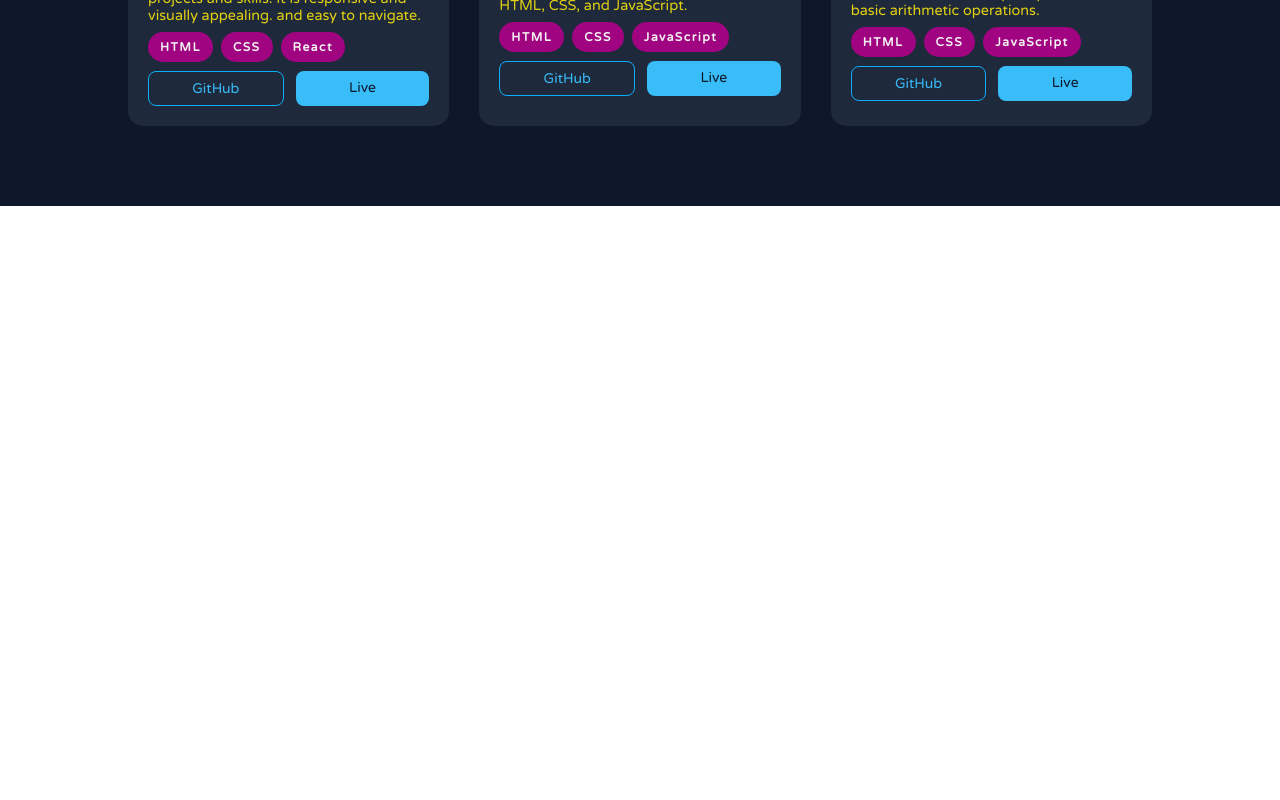
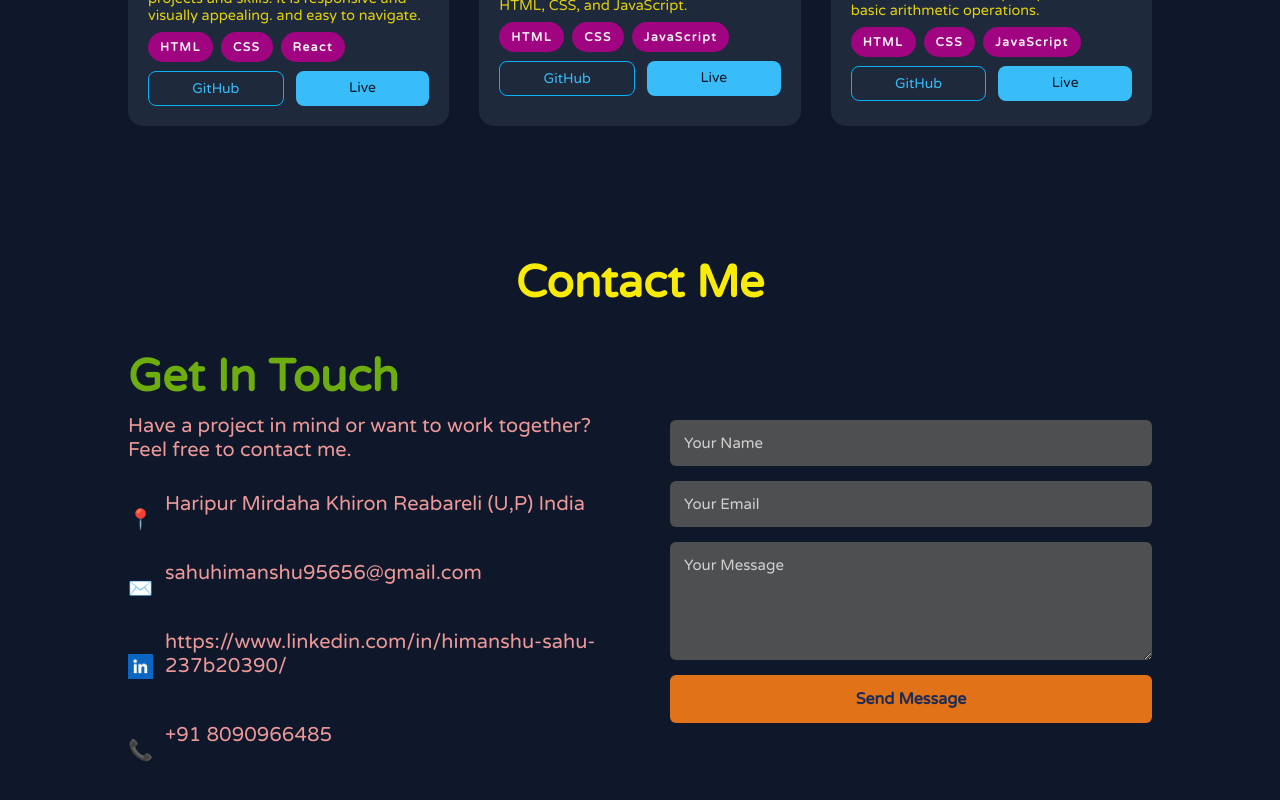
Before and after one commit to himanshu928/Portfolio-, a React (Vite) app: page / in a window 1280 px wide. Shown: the part 1769-2569 px from the top of the page. Before the commit the page ends 1975 px from the top, so only its background shows below. Built offline with nearby package versions, Linux system fonts and the light colour scheme.

Commit message:
feat: adding contact section

```diff
--- a/src/App.jsx
+++ b/src/App.jsx
@@ -4,6 +4,7 @@ import Navbar from './components/Navbar'
 import Hero from './components/HeroSection'
 import Skills from './components/Skills'
 import Projects from './components/Projects'
+import Contact from './components/Contact'
 
 function App() {
   const [count, setCount] = useState(0)
@@ -14,6 +15,7 @@ function App() {
       <Hero />
       <Skills />
       <Projects />
+      <Contact />
     </>
   )
 }
--- /dev/null
+++ b/src/Styles/Contact.css
@@ -0,0 +1,94 @@
+.contact {
+  padding: 50px 10%;
+  background-color: #0f172a;
+  color: #fff;
+}
+
+.contact-wrapper {
+  display: flex;      /* axe layout */
+  gap: 60px;
+  align-items: center;
+}
+
+.Heading-container {
+  text-align: center;
+  margin-bottom: 40px;
+  font-size: 30px;
+  color: rgb(247, 235, 7);
+}
+
+/* Left */
+.contact-left {
+  flex: 1;
+}
+
+.contact-left h2 {
+  font-size: 45px;
+  margin-bottom: 10px;
+  color: rgb(110, 173, 14);
+}
+
+.contact-left p {
+  color: #ec9999;
+  margin-bottom: 30px;
+  font-size: 20px;
+}
+
+.detail {
+  display: flex;
+  align-items: center;
+  gap: 12px;
+  margin-bottom: 15px;
+}
+
+.detail span {
+  font-size: 20px;
+}
+
+/* Right */
+.contact-right {
+  flex: 1;
+}
+
+.contact-form {
+  display: flex;
+  flex-direction: column;
+  gap: 15px;
+}
+
+.contact-form input,
+.contact-form textarea {
+  padding: 14px;
+  border-radius: 6px;
+  border: none;
+  outline: none;
+  font-size: 15px;
+  color: #ffffff;
+  background-color: #4e4f51;
+}
+
+.contact-form input::placeholder,
+.contact-form textarea::placeholder {
+  color: #d1d1d1;
+ }
+
+.contact-form button {
+  background-color: #e17218;
+  color: #1c2c57;
+  padding: 14px;
+  border: none;
+  font-size: 16px;
+  font-weight: 600;
+  cursor: pointer;
+  border-radius: 6px;
+  transition: all 0.5s ease;
+}
+
+.contact-form button:hover {
+  background-color: #0ea5e9;
+}
+.linkedin span img {
+  width: 25px;
+  height: 25px;
+
+}
--- a/src/components/Contact.jsx
+++ b/src/components/Contact.jsx
@@ -1,11 +1,57 @@
 import React from 'react'
+import "../Styles/Contact.css";
+import linkedin from "../assets/images.png"
 
 function Contact() {
   return (
-    <div>
+    <section className="contact" id="contact">
+        <div className="Heading-container">
+    <h2>Contact Me</h2>
+        </div>
+  <div className="contact-wrapper">
 
+    <div className="contact-left">
+      <h2>Get In Touch</h2>
+      <p>
+        Have a project in mind or want to work together?
+        Feel free to contact me.
+      </p>
 
+      <div className="contact-details">
+        <div className="detail">
+          <span>📍</span>
+          <p>Haripur Mirdaha Khiron Reabareli (U,P) India</p>
+        </div>
+
+        <div className="detail">
+          <span>✉️</span>
+          <p>sahuhimanshu95656@gmail.com</p>
+        </div>
+
+         <div className="detail linkedin">
+          <span><img src={linkedin} alt="" /></span>
+          <p>https://www.linkedin.com/in/himanshu-sahu-237b20390/</p>
+        </div>
+
+        <div className="detail">
+          <span>📞</span>
+          <p>+91 8090966485</p>
+        </div>
+      </div>
     </div>
+
+    <div className="contact-right">
+      <form className="contact-form">
+        <input type="text" placeholder="Your Name" required />
+        <input type="email" placeholder="Your Email" required />
+        <textarea placeholder="Your Message" rows="5" required></textarea>
+        <button type="submit">Send Message</button>
+      </form>
+    </div>
+
+  </div>
+</section>
+
   )
 }
 
```
Also changed, not shown: src/Styles/HeroSection.css (line endings or trailing spaces), src/assets/images.png (added).
